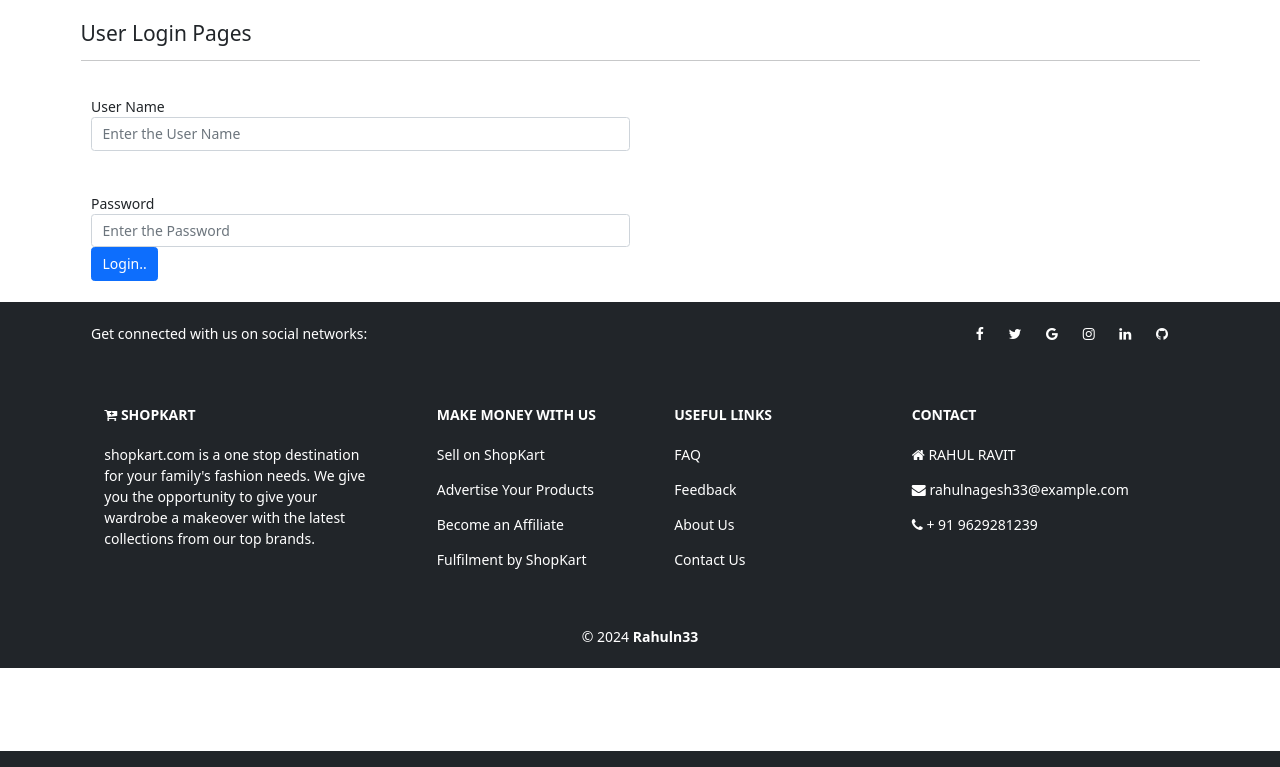
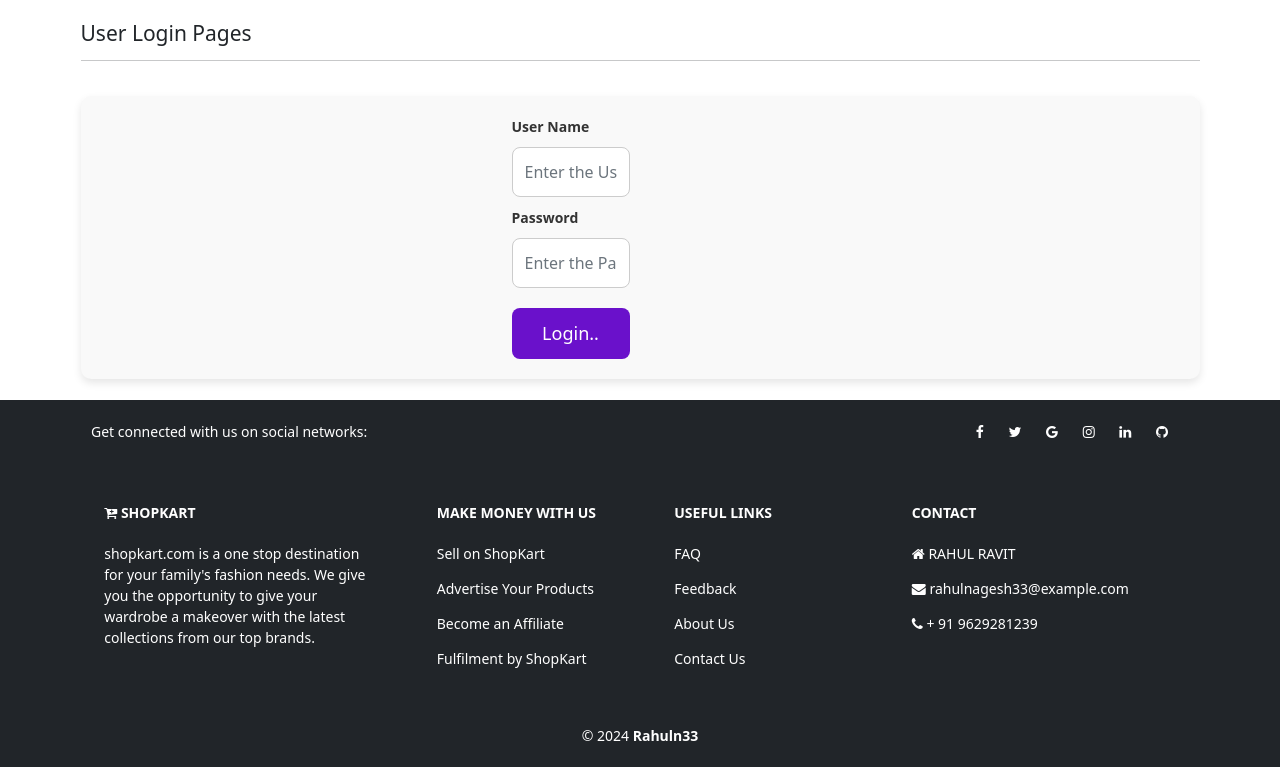
Before and after one commit to Rahuln33/ecommerce-website, a Django app: page /login/ in a window 1280 px wide. Shown: the part 49-816 px from the top of the page. Run offline with Django 5.2, Linux system fonts and the light colour scheme.

Commit message:
new feature

```diff
--- a/shop/shop/settings.py
+++ b/shop/shop/settings.py
@@ -9,6 +9,9 @@ https://docs.djangoproject.com/en/5.0/topics/settings/
 For the full list of settings and their values, see
 https://docs.djangoproject.com/en/5.0/ref/settings/
 """
+import pymysql
+pymysql.install_as_MySQLdb()
+
 
 from pathlib import Path
 
@@ -79,13 +82,14 @@ WSGI_APPLICATION = 'shop.wsgi.application'
 DATABASES = {
     'default': {
         'ENGINE': 'django.db.backends.mysql',
-        'NAME': 'viratkohli',   # Replace with your database name
+        'NAME': 'e_commerse',   # Replace with your database name
         'USER': 'root',         # Replace with your database user
         'PASSWORD': 'rahul@333', # Replace with your database password
         'HOST': 'localhost',
         'PORT': '3306',
     }
 }
+
 
 
 # Password validation
--- a/shop/shopkart/templates/shop/inc/navbar.html
+++ b/shop/shopkart/templates/shop/inc/navbar.html
@@ -8,7 +8,7 @@
         <div class="navbar-nav ms-auto">
             <a class="nav-link" aria-current="page" href="{% url 'home' %}"><i class="fa fa-home"></i>  Home</a>
             {% if request.user.is_authenticated %}
-            <a class="nav-link" aria-current="page" href="#"><i class="fa fa-user"></i>{{request.user}}</a>
+            <a class="nav-link" aria-current="page" href="#"><i class="fa fa-user"></i>{{  request.user }}</a>
             <a class="nav-link" aria-current="page" href="{% url 'logout' %}"><i class="fa fa-sign-in"></i>  Logout</a>
             {% else %}
             <a class="nav-link" href="{% url 'login' %}"><i class="fa fa-sign-in"></i>  Login</a>
--- a/shop/shopkart/templates/shop/login.html
+++ b/shop/shopkart/templates/shop/login.html
@@ -12,17 +12,16 @@
         </div>
     </div>
     <section class="py-4">
-        <div class="container">
+        <div class="form">
             <div class="row">
                 <div class="col-6">
-                    <form  method="post" action="">
+                    <form  method="post" action="" class="forms">
                         {% csrf_token %}
                         <div class="mp-4">
                             <label for="" class="form-labal">User Name </label><br>
                             <input type="text" name="username" id="username" class="form-control" placeholder="Enter the User Name ">
                         </div>
-                        <br>
-                        <br>
+
                         <div class="mp-4">
                             <label for="" class="form-labal">Password</label><br>
                             <input type="password" name="password" id="password" class="form-control" placeholder="Enter the Password ">
--- a/shop/static/css/style.css
+++ b/shop/static/css/style.css
@@ -59,3 +59,74 @@ a {
     height: 200px; /* You can adjust the height as needed */
     object-fit: cover;
 }
+
+.form {
+    display: flex;
+    justify-content: center;
+    align-items: center;
+    flex-direction: column;
+    background-color: #f9f9f9;
+    padding: 20px;
+    border-radius: 10px;
+    box-shadow: 0 4px 8px rgba(0, 0, 0, 0.1);
+}
+.forms {
+    width: 100%;
+}
+
+.forms label {
+    font-weight: bold;
+    color: #333;
+}
+
+.forms input[type="text"], .forms input[type="password"] {
+    width: 100%;
+    padding: 12px;
+    margin: 10px 0;
+    border-radius: 8px;
+    border: 1px solid #ccc;
+    font-size: 16px;
+}
+
+.forms input[type="text"]:focus, .forms input[type="password"]:focus {
+    border-color: #6a11cb;
+    outline: none;
+}
+
+.forms button[type="submit"] {
+    background-color: #6a11cb;
+    color: white;
+    padding: 12px;
+    width: 100%;
+    border: none;
+    border-radius: 8px;
+    font-size: 18px;
+    cursor: pointer;
+    transition: background-color 0.3s ease;
+    margin-top: 10px;
+}
+
+.forms button[type="submit"]:hover {
+    background-color: #2575fc;
+}
+
+.form-link {
+    text-align: center;
+    margin-top: 15px;
+}
+
+.form-link a {
+    color: #6a11cb;
+    text-decoration: none;
+    font-weight: bold;
+}
+
+.form-link a:hover {
+    text-decoration: underline;
+}
+
+.error-message {
+    color: red;
+    text-align: center;
+    margin-bottom: 15px;
+}
```
